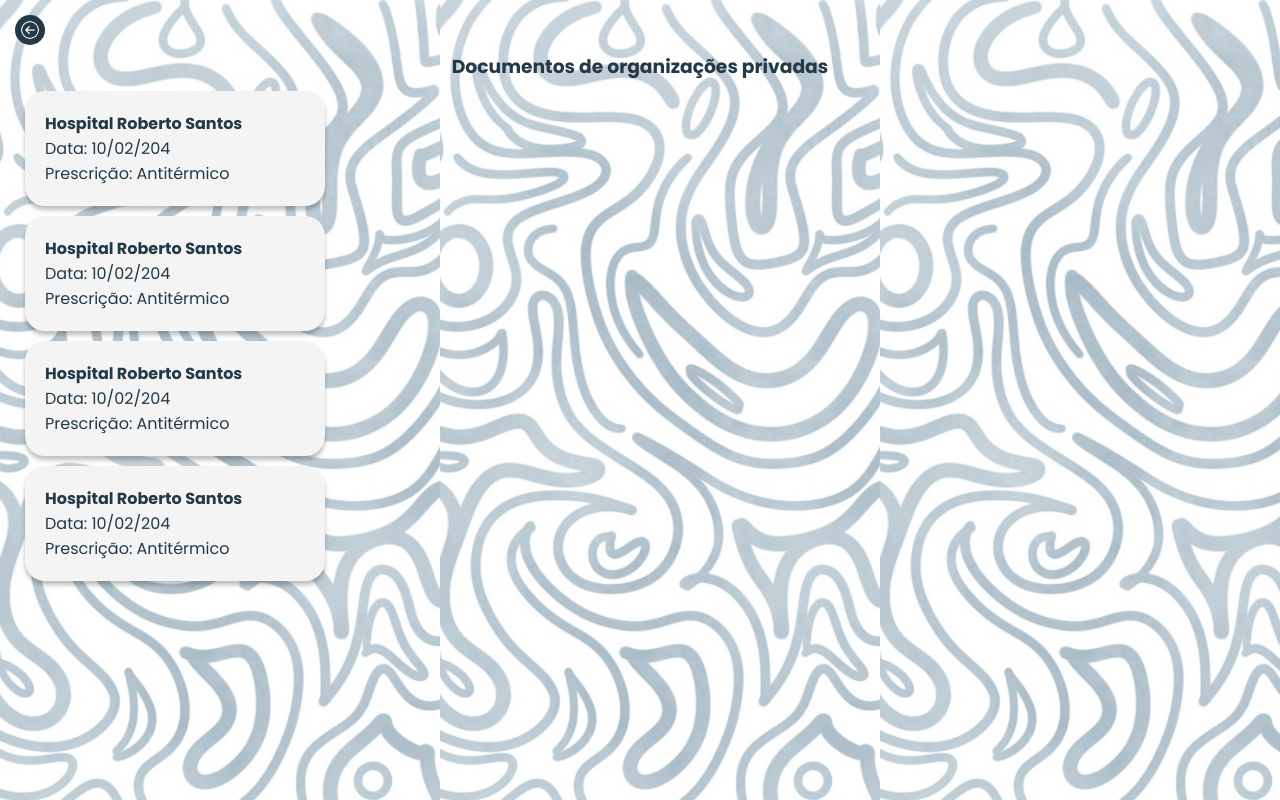
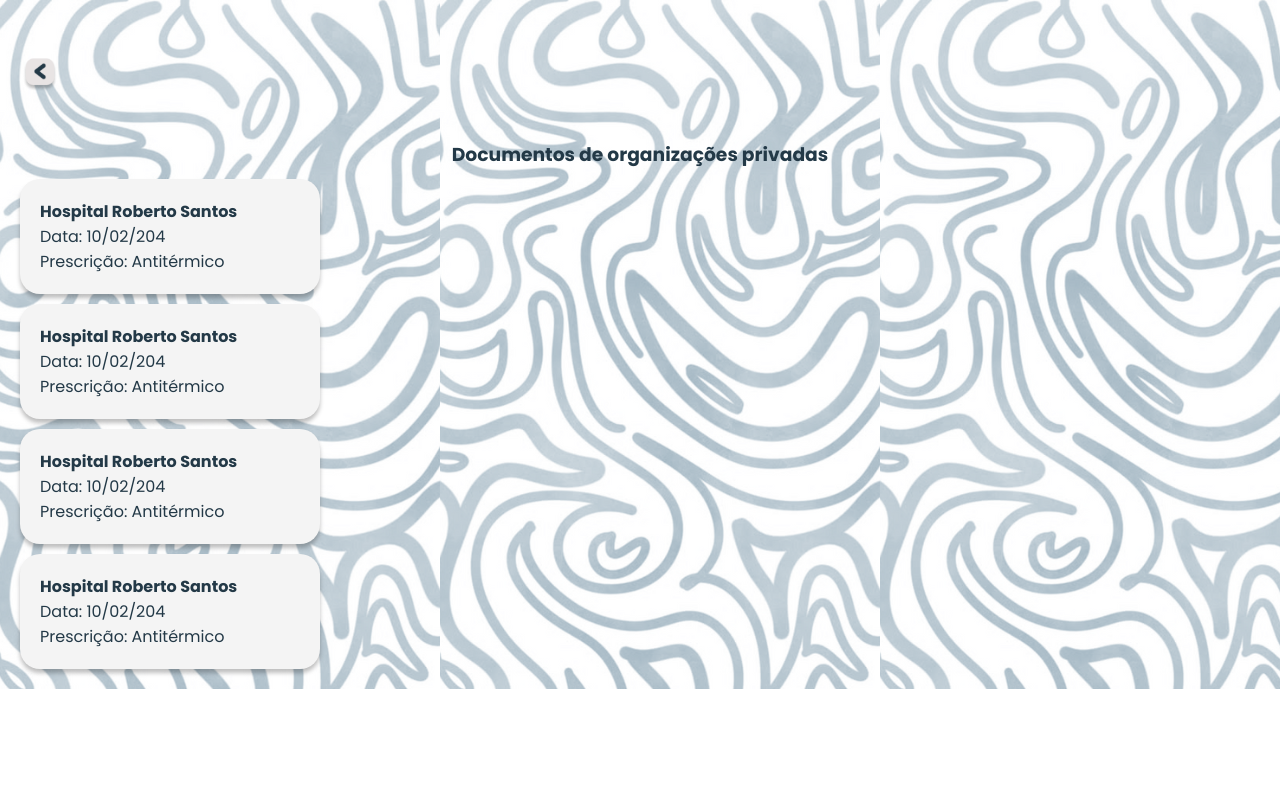
Before and after one commit to VitalizeApp/app-frontend, a plain HTML site: page src/pages/historico/privado.html in a window 1280 px wide. Drawn offline with Linux system fonts and the light colour scheme.

Commit message:
Modificação na tela de documentos e artigos

```diff
--- a/src/pages/historico/doc.css
+++ b/src/pages/historico/doc.css
@@ -16,16 +16,33 @@
     display: flex;
     flex-direction: column;
     justify-content: center;
-    align-items: center;
     gap: 10px;
     padding: 30px;
 
 }
-.principal{
-    padding: 40px;
-    margin: 20px;
+
+.voltar{
+    background-color: blanchedalmond;
+    width: 60px;
+    height: 60px;
+    text-align: center;
+    display: flex;
+    justify-content: center;
+    align-items: center;
 
 }
+
+.principal{
+    display: flex;
+    justify-content: center;
+    flex-direction: column;
+
+}
+
+.voltar img{
+    width: 100%;
+}
+
 .principal h2{
     text-align: center;
 }
@@ -44,15 +61,3 @@
     width: 60px;
 
 }
-.voltar{
-    display: flex;
-    justify-content: flex-start;
-    align-items: flex-start;
-    height: 0;
-    background-color: chocolate;
-}
-.voltar img{
-    display: flex;
-    width: 50px;
-
-}
--- a/src/pages/historico/privado.html
+++ b/src/pages/historico/privado.html
@@ -7,11 +7,12 @@
     <title>Documentos de organizações privadas</title>
 </head>
 <body>
-    <div class="conteiner">
-        <a id="voltar" href="historico.html"
-      ><img class="icon" src="/src/pages/pfamiliar/imgsPfamiliar/voltar.png" alt="voltar"
-    /></a>
+
         <main>
+            <div class="conteiner">
+                <a class="voltar" href="/src/pages/home/home.html">
+                    <img src="/src/pages/historico/imgsHistorico/voltar.png" alt="img de voltar">
+                 </a>
             <h3>Documentos de organizações privadas</h3>
             <section class="docsP">
                 <section class="docsGOV">
--- a/src/pages/historico/unic.css
+++ b/src/pages/historico/unic.css
@@ -9,17 +9,33 @@
 }
 
 .conteiner{
-    padding: 15px;
-    height: 100vh;
+    padding: 10px;
     background: url(../imgsApp/caminhos.png);
 }
 
-.conteiner img{
-    width: 30px;
-    background-color: #233947;
-    padding: 6px;
-    border-radius: 50%;
+.principal{
+    display: flex;
+    justify-content: center;
+    align-items: center;
+    padding: 40px;
+    margin: 10px;
 }
+
+
+.voltar{
+
+    width: 60px;
+    text-align: center;
+    display: flex;
+    justify-content: center;
+    align-items: center;
+}
+
+.voltar img{
+    width: 100%;
+}
+
+
 
 h3{
     text-align: center;
--- a/src/pages/home/artigo.css
+++ b/src/pages/home/artigo.css
@@ -21,7 +21,6 @@
 }
 
 .voltar{
-
     width: 60px;
     height: 60px;
     text-align: center;
@@ -34,10 +33,6 @@
     width: 100%;
 }
 
-#voltar img{
-    width: 30px;
-    height: 30px;
-}
 .container{
     color: #233947;
     background-color: #E8E8E8;
@@ -56,7 +51,7 @@
 }
 .artigo, .leituraRecente{
     width: 80px;
-    height: 110px;
+    height: 90px;
     flex-shrink: 0;
     border: 3px solid #ffffff;
     border-radius: 5px;
```
Also changed, not shown: src/pages/historico/documentos.html (+2 -2 lines), src/pages/historico/publico.html (+3 -3 lines), src/pages/home/artigos.html (+0 -19 lines).
